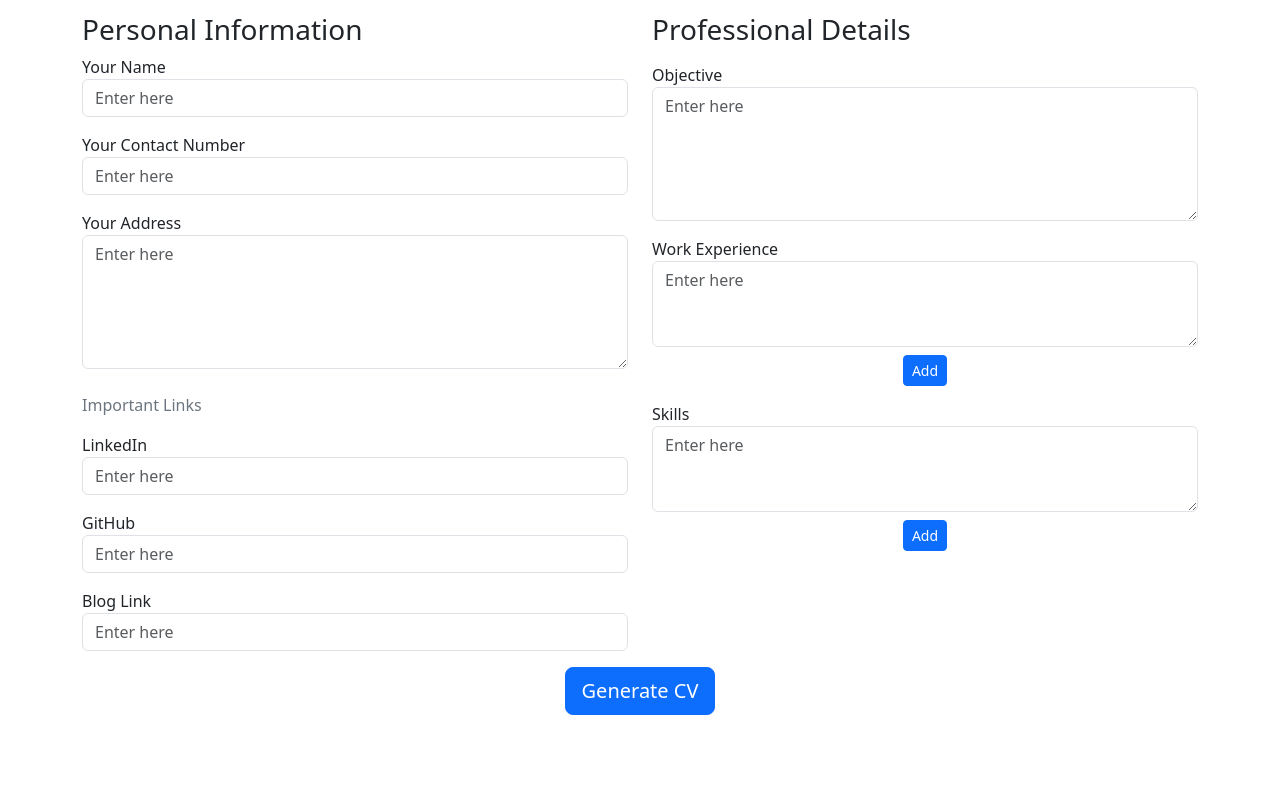
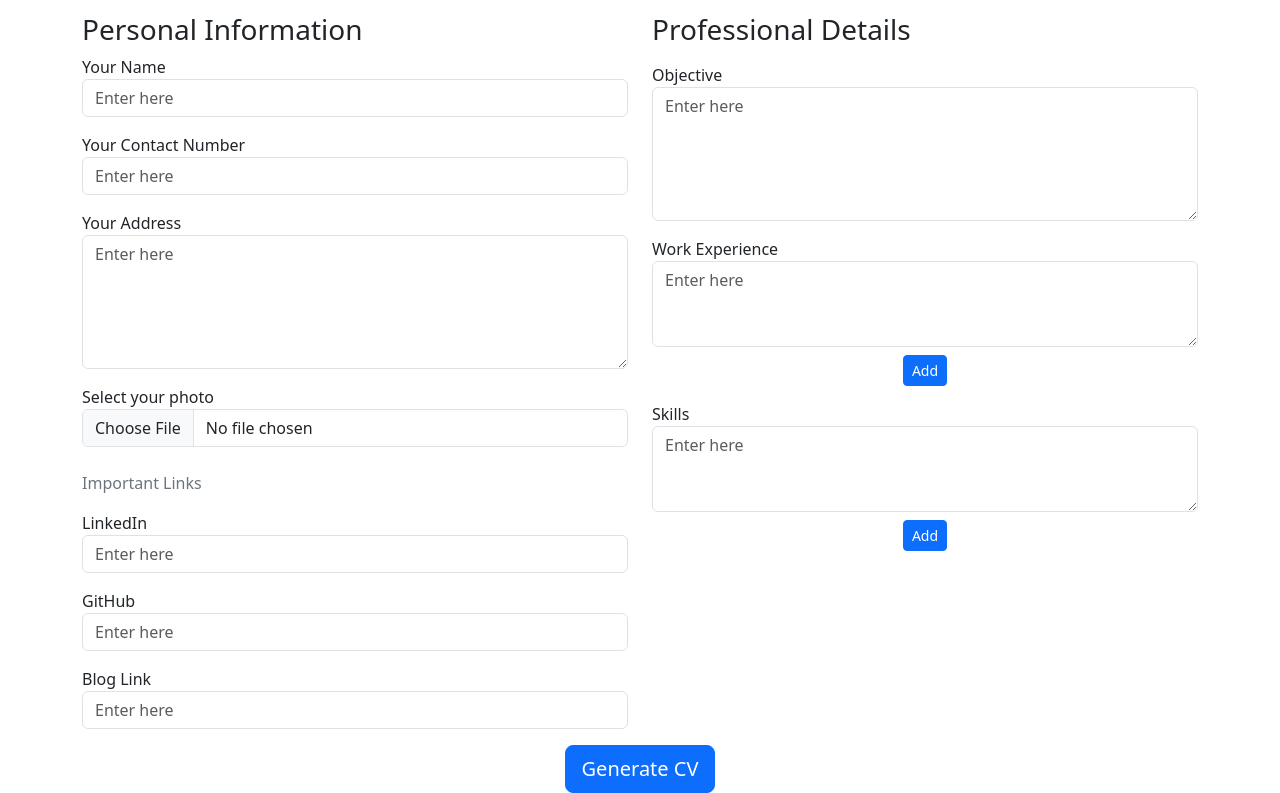
Before and after one commit to riiddhii28/resume-builder, a plain HTML site: page index.html in a window 1280 px wide. Shown: the part 91-884 px from the top of the page. Before the commit the page ends 806 px from the top, so only its background shows below. Drawn offline with nearby package versions, Linux system fonts and the light colour scheme.

Commit message:
newest commit

```diff
--- a/index.html
+++ b/index.html
@@ -37,6 +37,12 @@
             <div class="form-group mt-3">
                 <label for="addressField">Your Address</label>
                 <textarea type="text" id="addressField" placeholder="Enter here" class="form-control" rows="5"></textarea>
+            </div>
+
+
+            <div class="form-group mt-3">
+                <label for="imgField">Select your photo</label>
+                <input type="file" id="imgField" class="form-control">
             </div>
 
             <p class="text-secondary mt-4">Important Links</p>
```
Also changed, not shown: Defaultprofile.jpg (added).
